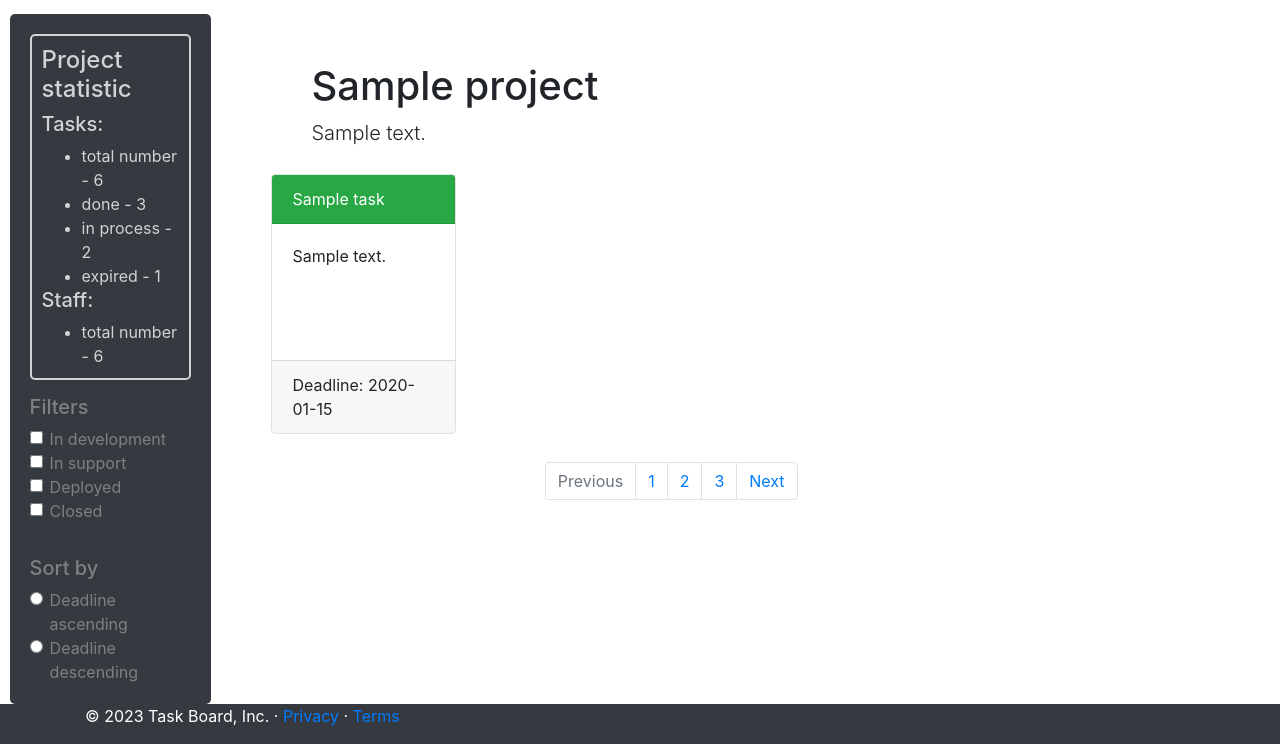
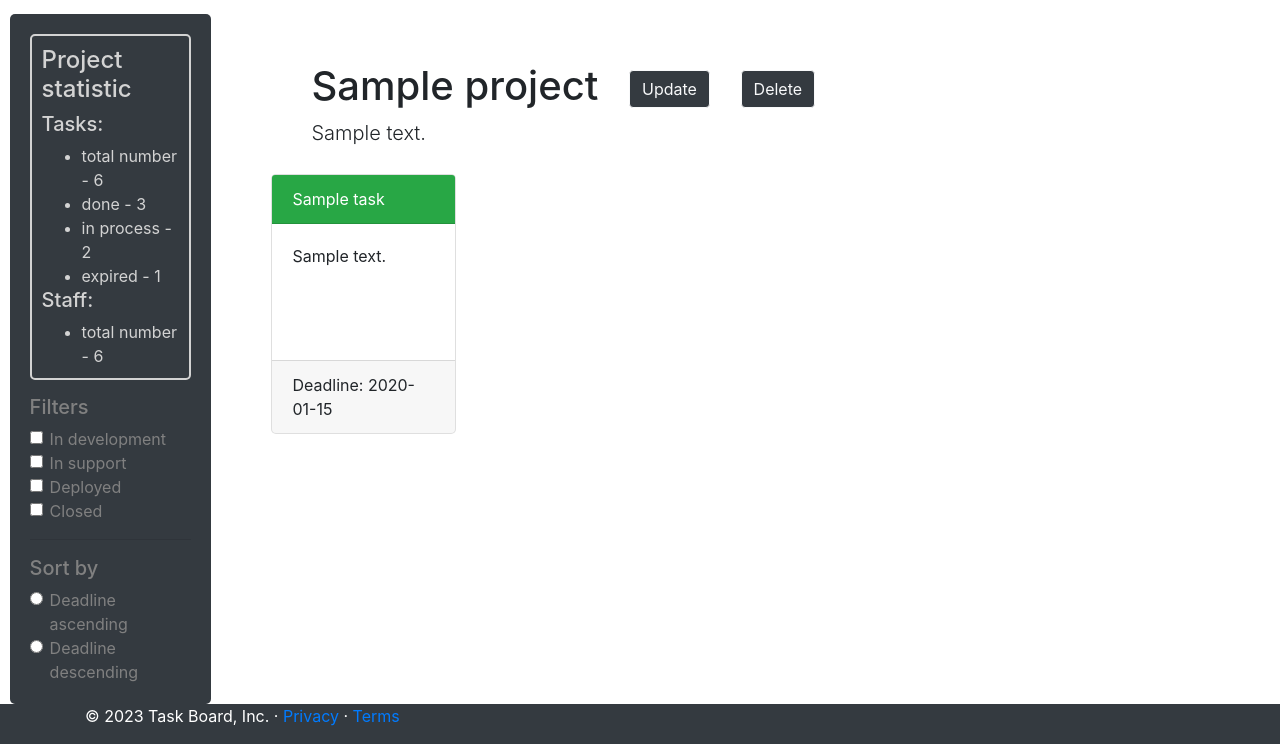
Before and after one commit to ZhAlexR/task_board, a Django app: page /projects/1/detail in a window 1280 px wide; the page is wider, and only the part inside the window is pictured. Shown: the part 56-800 px from the top of that part. Run offline with Django 4.2, Linux system fonts and the light colour scheme; tables that the repository leaves empty hold one stand-in row (values such as "Sample post"); some libraries are stand-ins or nearby versions.

Commit message:
Added pagination

```diff
--- a/board/urls.py
+++ b/board/urls.py
@@ -10,7 +10,7 @@ from board.views import (
     ProjectUpdateView,
     toggle_assign_to_task,
     UserTaskListView,
-    ProjectDetailView, UserProjectListView, TaskCreateView, WorkerCreateView,
+    ProjectDetailView, UserProjectListView, TaskCreateView, WorkerCreateView, toggle_task_change_is_completed,
 )
 
 app_name = "board"
@@ -59,6 +59,11 @@ urlpatterns = [
         name="task-toggle-assign",
     ),
     path(
+            "tasks/<int:pk>/toogle_change_is_completed/",
+            toggle_task_change_is_completed,
+            name="task-change-is-completed",
+        ),
+    path(
         "worker/create/",
         WorkerCreateView.as_view(),
         name="worker-create"
--- a/board/views.py
+++ b/board/views.py
@@ -157,3 +157,13 @@ def toggle_assign_to_task(request, pk):
     else:
         worker.tasks.add(pk)
     return HttpResponseRedirect(reverse_lazy("board:task-detail", args=[pk]))
+
+
+def toggle_task_change_is_completed(request, pk):
+    task = Task.objects.get(pk=pk)
+    if task.is_completed:
+        task.is_completed = False
+    else:
+        task.is_completed = True
+    task.save()
+    return HttpResponseRedirect(reverse_lazy("board:task-detail", args=[pk]))
--- a/static/css/styles.css
+++ b/static/css/styles.css
@@ -178,3 +178,21 @@
         border-color: #f8f9fa;
         background-color: #343a40;
     }
+
+    .page-item.active .page-link {
+        z-index: 3;
+        color: #fff;
+        background-color: #343a40;
+        border-color: #343a40;
+    }
+
+    .page-link {
+        position: relative;
+        display: block;
+        padding: 0.5rem 0.75rem;
+        margin-left: -1px;
+        line-height: 1.25;
+        color: #343a40;
+        background-color: #fff;
+        border: 1px solid #dee2e6;
+    }
--- a/templates/base.html
+++ b/templates/base.html
@@ -15,7 +15,6 @@
 
   <main role="main" class="container-body">
     <div class="row">
-
       {% block sidebar %}
       {% endblock %}
 
--- a/templates/board/confirm_delete.html
+++ b/templates/board/confirm_delete.html
@@ -2,14 +2,14 @@
 
 {% block content %}
   <div class="container">
-    <h1>Delete task?</h1>
+    <h1>Delete Project?</h1>
     <form method="post">
       {% csrf_token %}
 
       <div>
-        <input type="submit" value="Yes" class="btn btn-danger">
+        <input type="submit" value="Yes" class="btn comment-btn">
         <a href="{{ request.GET.previously }}">
-          <button class="btn btn-secondary">
+          <button class="btn comment-btn">
             Cancel
           </button>
         </a>
--- a/templates/board/project_detail.html
+++ b/templates/board/project_detail.html
@@ -7,7 +7,17 @@
 {% block content %}
   <div class="col-md-9">
     <main role="main" class="container-fluid">
-      <h1 class="mt-5">{{ project.name }}</h1>
+      <div>
+        <h1 class="mt-5" style="display: inline-block">
+          {{ project.name }}
+          <a class="btn comment-btn" href="{% url "board:project-update" pk=project.pk %}">
+            Update
+          </a>
+          <a class="btn comment-btn" href="{% url "board:project-delete" pk=project.pk %}">
+            Delete
+          </a>
+        </h1>
+      </div>
       <p class="lead">{{ project.description }}</p>
       {% if task_list %}
         <div class="row row-cols-5">
--- a/templates/includes/pagination.html
+++ b/templates/includes/pagination.html
@@ -1,13 +1,20 @@
-<div  class="pagination-block">
+{% load query_transform %}
+{% if is_paginated %}
   <ul class="pagination justify-content-center mt-5">
-    <li class="page-item disabled">
-      <a class="page-link" href="#" tabindex="-1" aria-disabled="true">Previous</a>
+    {% if page_obj.has_previous %}
+      <li class="page-item">
+        <a class="page-link" href="?{% query_transform request page=page_obj.previous_page_number%}">
+          prev
+        </a>
+      </li>
+    {% endif %}
+    <li class="page-item active">
+      <span class="page-link">{{ page_obj.number }} of {{ paginator.num_pages }}</span>
     </li>
-    <li class="page-item"><a class="page-link" href="#">1</a></li>
-    <li class="page-item"><a class="page-link" href="#">2</a></li>
-    <li class="page-item"><a class="page-link" href="#">3</a></li>
-    <li class="page-item">
-      <a class="page-link" href="#">Next</a>
-    </li>
+    {% if page_obj.has_next %}
+      <li class="page-item card-link" style="color: #212529">
+        <a href="?{% query_transform request page=page_obj.next_page_number %}" class="page-link">next</a>
+      </li>
+    {% endif %}
   </ul>
-</div>
+{% endif %}
```
Also changed, not shown: board/templatetags/query_transform.py (added, +15 -0 lines), static/css/styles_.css (deleted, +0 -30 lines), templates/board/task_detail.html (+16 -6 lines), board/templatetags/__init__.py (added).
